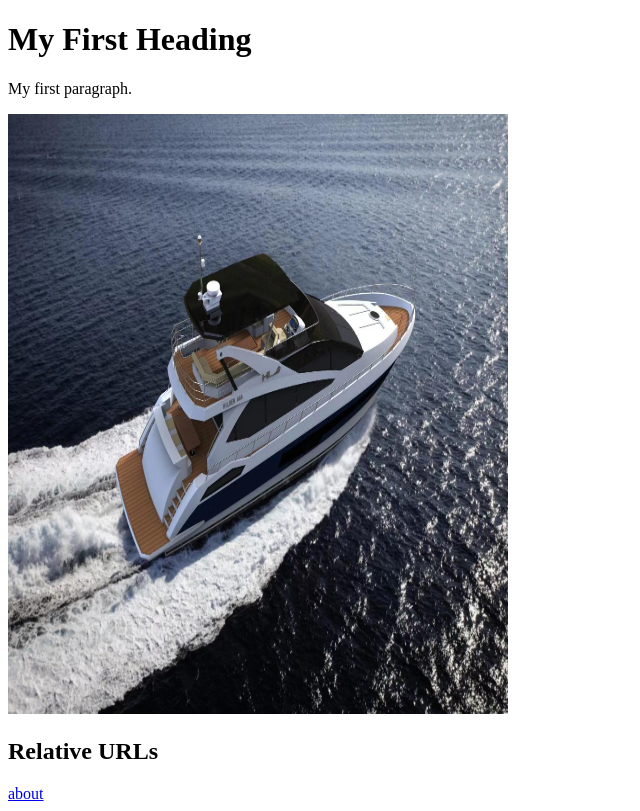
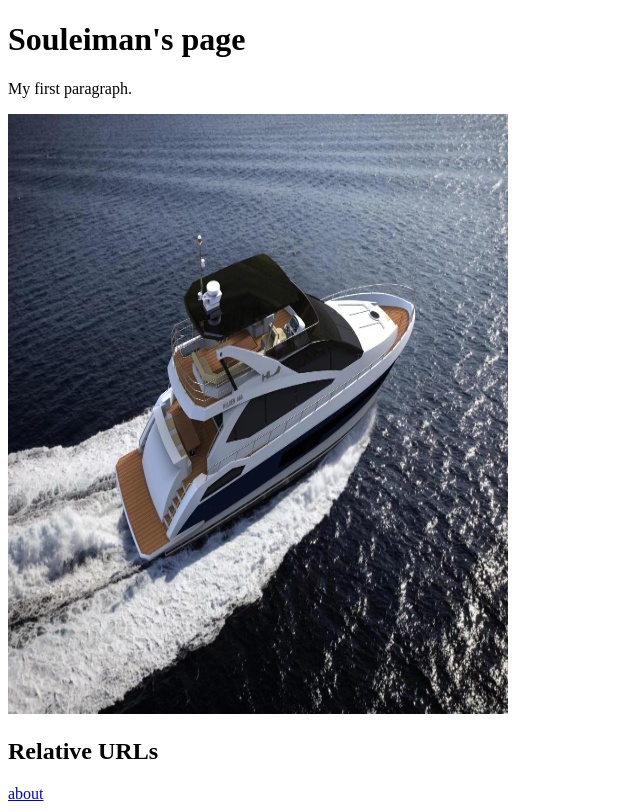
Before and after one commit to souleiman-elali/boats_site, a plain HTML site: page index.html in a window 1280 px wide. Shown: the whole page, without its empty margins (0-640 px from the left). Drawn offline with Linux system fonts and the light colour scheme.

Commit message:
changed heading

```diff
--- a/index.html
+++ b/index.html
@@ -6,7 +6,7 @@
 </head>
 <body>
 
-<h1>My First Heading</h1>
+<h1>Souleiman's page</h1>
 <p>My first paragraph.</p>
 
 <img src="images/boat2.jpg"width="500" height="600">
```
